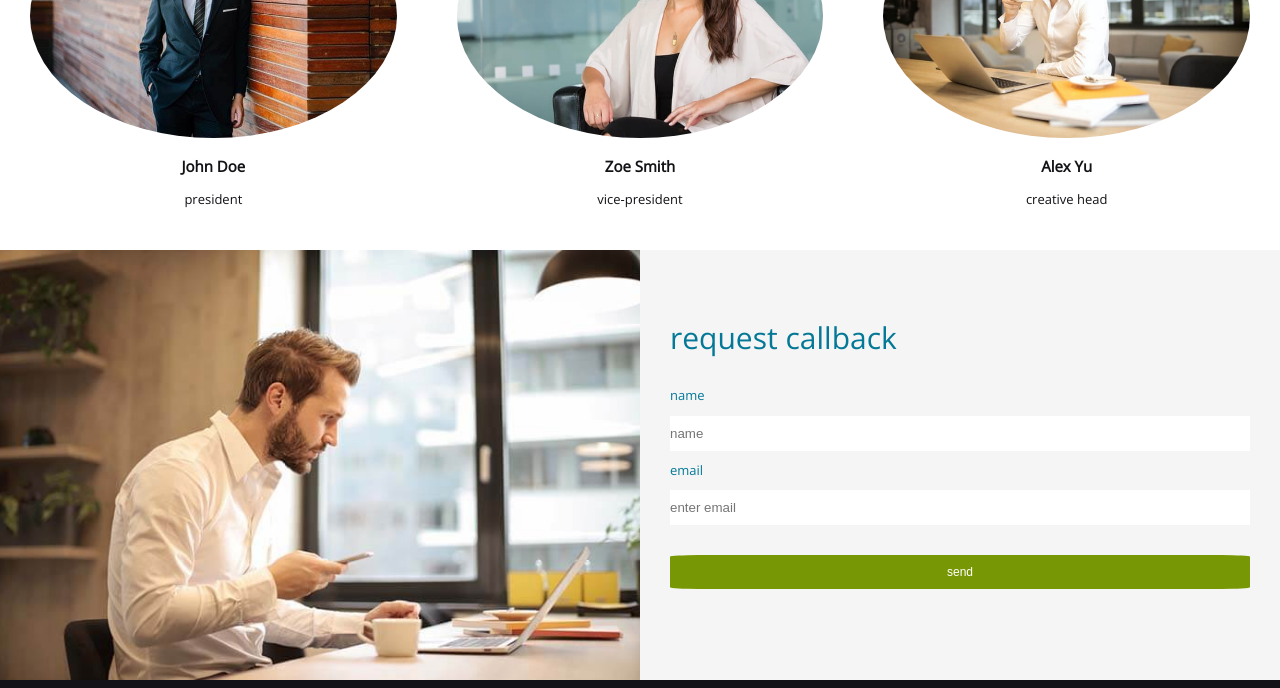
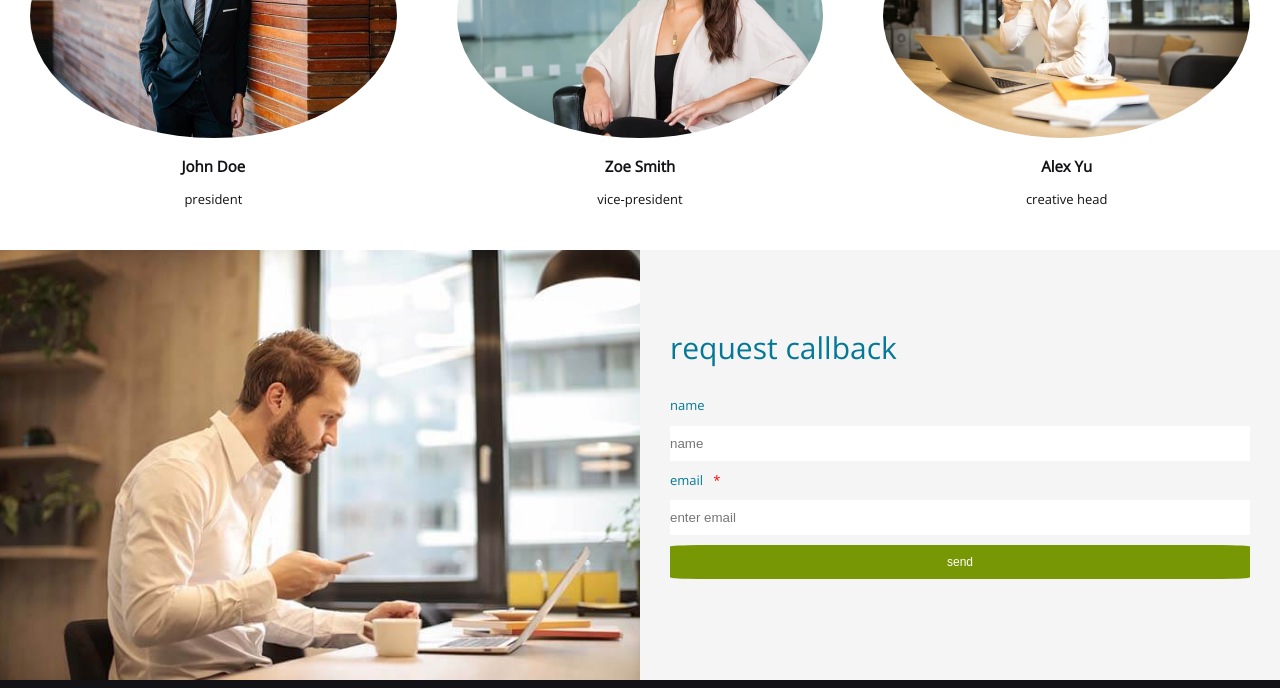
Before and after one commit to Ars-Longa/flexbox_Udemy_site, a plain HTML site: page index.html in a window 1280 px wide. Shown: the part 2913-3601 px from the top of the page. Drawn offline with nearby package versions, Linux system fonts and the light colour scheme.

Commit message:
modify form

```diff
--- a/CSS/style.css
+++ b/CSS/style.css
@@ -161,6 +161,12 @@ label {
     font-size: 1.3em;
     color: var(--blue);
 }
+/* asterisk following label with class "required" to mark mandatory fields*/
+label.required::after {
+    content: "*";
+    color: red;
+    padding: 0 1rem;
+}
 /* "label" has display inline by default; to make it occupy whole line, we need to reset display to block  */
 
 input {
@@ -169,7 +175,7 @@ input {
     border: none;
 }
 input:focus {
-    border: 0.1rem solid var(--green);
+    outline: 0.1rem solid var(--green);
 }
 .form-control .btn {
     margin-top: 1rem;
--- a/index.html
+++ b/index.html
@@ -175,11 +175,11 @@
                                 <input type="text" name="name" id="name" placeholder="name">
                             </div>
                             <div class="form-control">
-                                <label for="email">email</label>
+                                <label for="email" class="required">email</label>
                                 <input type="email" name="email" id="email" placeholder="enter email">
                             </div>
                             <div class="form-control">
-                                <label for="submit"></label>
+
                                 <input type="submit" value="send"   id="submit" class="btn">
                             </div>
                         </form>
```
